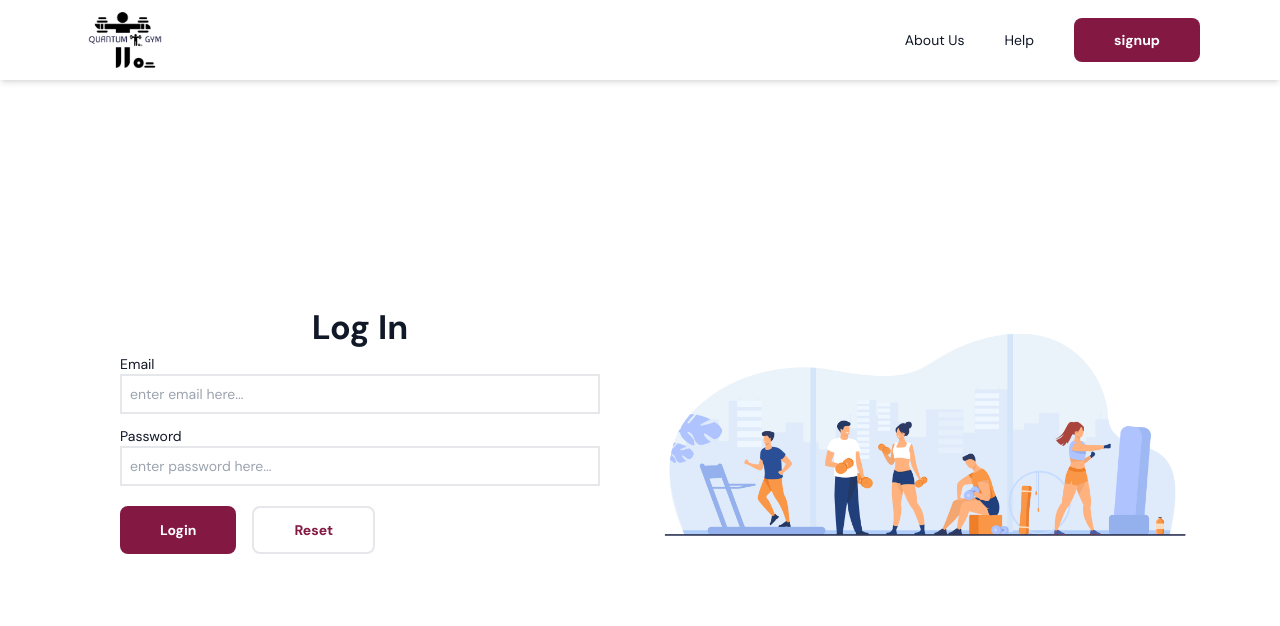
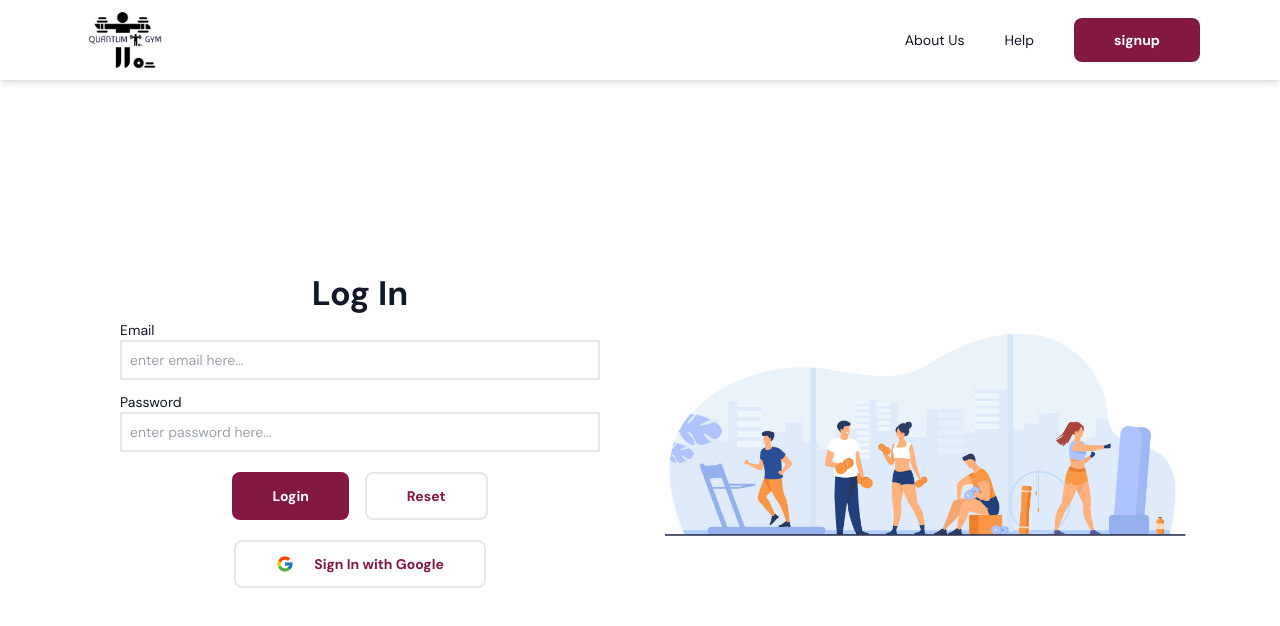
Before and after one commit to Selva-Ganesh-M/F_TS_Quantum_Gym, a React (Vite) app: page /login in a window 1280 px wide. Shown: the top 626 px of the page. Built offline with nearby package versions, Linux system fonts and the light colour scheme; no server answers.

Commit message:
google auth on login page

```diff
--- a/package.json
+++ b/package.json
@@ -19,6 +19,7 @@
     "react": "^18.2.0",
     "react-dom": "^18.2.0",
     "react-dropzone": "^14.2.3",
+    "react-icons": "^4.7.1",
     "react-redux": "^8.0.5",
     "react-router-dom": "^6.6.1",
     "redux-persist": "^6.0.0",
--- /dev/null
+++ b/src/components/GoogleButton.tsx
@@ -0,0 +1,14 @@
+import React from 'react'
+import { FcGoogle } from "react-icons/fc"
+
+type Props = {}
+
+const GoogleButton = (props: Props) => {
+    return (
+        <div className='flex hover:text-white items-center text-inherit' >
+            <FcGoogle className='mr-5 text-lg' />Sign In with Google
+        </div>
+    )
+}
+
+export default GoogleButton
--- a/src/components/shared/OutlineBtn.tsx
+++ b/src/components/shared/OutlineBtn.tsx
@@ -2,18 +2,21 @@ import React from "react";
 import { EButtonType } from "./FilledBtn";
 
 type Props = {
-  content: string;
+  content: string | React.ReactNode;
   type?: EButtonType;
+  onClick?: () => void;
+  className?: string
 };
 
-const OutlineBtn = ({ content, type }: Props) => {
+const OutlineBtn = ({ content, type, onClick, className }: Props) => {
   return (
     <button
-      className=" hover:bg-black hover:text-white p-3 px-10 text-pink-900 border-2 font-bold rounded-lg"
+      className={`${className} hover:bg-black hover:text-white p-3 px-10 text-pink-900 border-2 font-bold rounded-lg`}
       type={type ? type : "button"}
+      onClick={onClick}
     >
       {content}
-    </button>
+    </button >
   );
 };
 
--- a/src/firebase/firebase.ts
+++ b/src/firebase/firebase.ts
@@ -1,11 +1,12 @@
 // Import the functions you need from the SDKs you need
 import { initializeApp } from "firebase/app";
+import {getAuth, GoogleAuthProvider} from "firebase/auth"
 // TODO: Add SDKs for Firebase products that you want to use
 // https://firebase.google.com/docs/web/setup#available-libraries
 
 // Your web app's Firebase configuration
 const firebaseConfig = {
-  apiKey: import.meta.env.REACT_APP_FIREBASE_API_KEY,
+  apiKey: import.meta.env.VITE_APP_FIREBASE_API_KEY,
   authDomain: "quantumgym-cecdc.firebaseapp.com",
   projectId: "quantumgym-cecdc",
   storageBucket: "quantumgym-cecdc.appspot.com",
@@ -15,3 +16,5 @@ const firebaseConfig = {
 
 // Initialize Firebase
 export const app = initializeApp(firebaseConfig);
+export const auth = getAuth(app)
+export const provider = new GoogleAuthProvider()
--- a/src/routes/base_routes/switchable/Login.tsx
+++ b/src/routes/base_routes/switchable/Login.tsx
@@ -8,6 +8,9 @@ import OutlineBtn from "@/components/shared/OutlineBtn";
 import { login } from "@/features/user/authSlice";
 import { useDispatch } from "react-redux";
 import { TStoreDispatch } from "@/store/store"
+import { auth, provider } from "@/firebase/firebase";
+import { signInWithPopup } from "firebase/auth";
+import GoogleButton from "@/components/GoogleButton";
 
 type Props = {};
 
@@ -61,6 +64,16 @@ const Login = (props: Props) => {
     resetForm();
     return;
   };
+
+  const handleSignInWithGoogle = async () => {
+    signInWithPopup(auth, provider)
+      .then((data) => {
+        console.log(data.user);
+      })
+      .catch((err) => {
+        console.log("google sign-in popup error:", err.message);
+      })
+  }
 
   // JSX RENDERING
   return (
@@ -130,9 +143,12 @@ const Login = (props: Props) => {
               </div>
 
               {/* actions */}
-              <div className="flex gap-4">
+              <div className="flex gap-4 justify-center">
                 <FilledBtn type={EButtonType.submit} content="Login" />
                 <OutlineBtn content="Reset" />
+              </div>
+              <div className="mt-5 flex justify-center hover:text-white ">
+                <OutlineBtn className="hover:text-white" content={<GoogleButton />} onClick={handleSignInWithGoogle} />
               </div>
             </Form>
           )}
```
Also changed, not shown: 1 other file (tests, documents, lock files or other folders).
